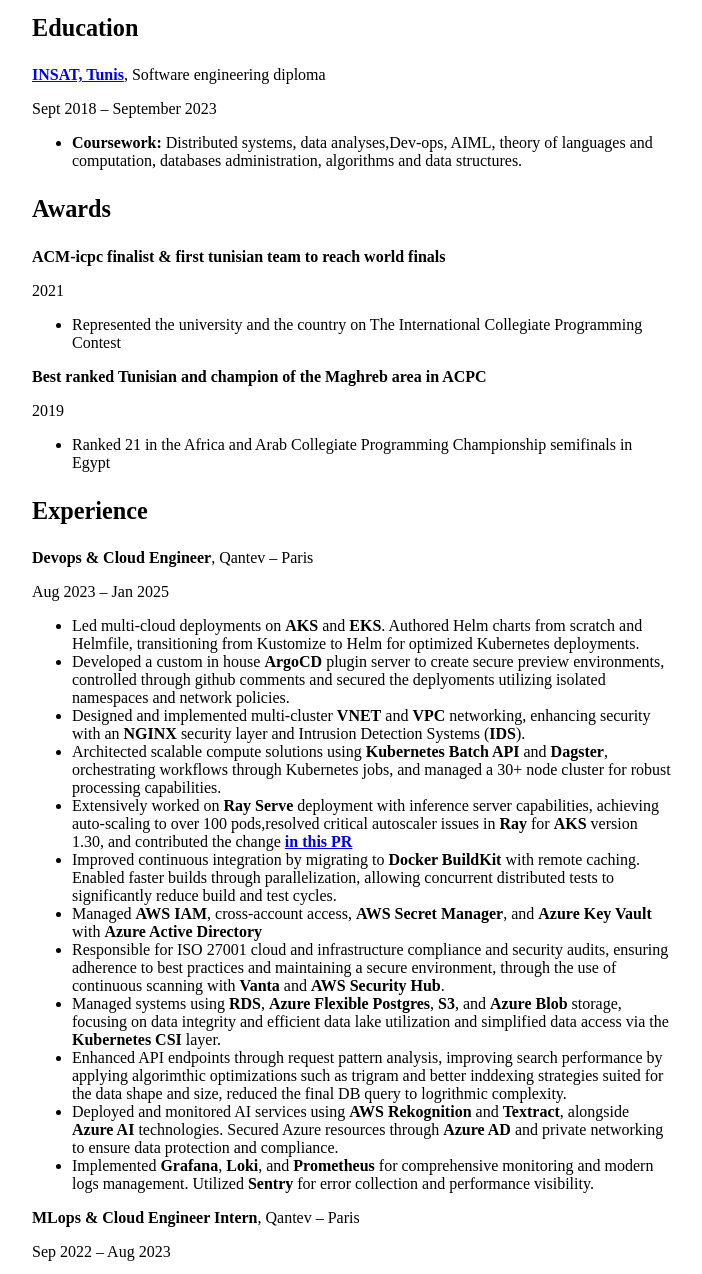
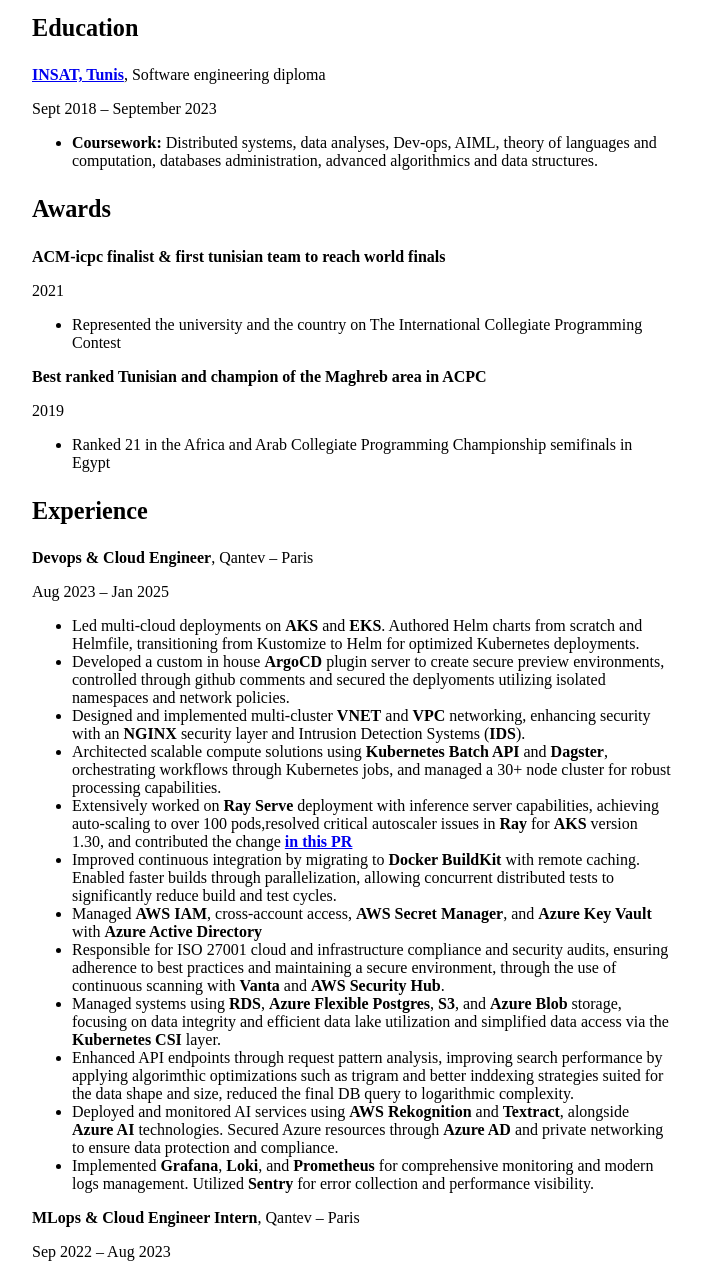
Before and after one commit to wadhah101/mycv, a plain HTML site: page website/index.html in a window 1280 px wide. Shown: the part 240-1514 px from the top of the page, without its empty margins (288-990 px from the left). Drawn offline with Linux system fonts and the light colour scheme.

Commit message:
fix typo

```diff
--- a/website/index.html
+++ b/website/index.html
@@ -56,15 +56,15 @@
       <ul class="itemize1">
         <li class="itemize">
           <span class="bchb8t-">Coursework:</span>
-          Distributed systems, data analyses,Dev-ops, AIML, theory of languages
-          and computation, databases administration, algorithms and data
-          structures.
+          Distributed systems, data analyses, Dev-ops, AIML, theory of languages
+          and computation, databases administration, advanced algorithmics and
+          data structures.
         </li>
       </ul>
     </div>
+
     <!-- l. 155 -->
     <p class="noindent"></p>
-
     <h3 class="sectionHead" id="awards"><a id="x1-3000"></a>Awards</h3>
     <div
       class="ajdustwidth"
@@ -168,7 +168,6 @@
           Kubernetes jobs, and managed a 30+ node cluster for robust processing
           capabilities.
         </li>
-
         <li class="itemize">
           Extensively worked on
           <span class="bchb8t-">Ray Serve</span>
@@ -202,6 +201,7 @@
           a secure environment, through the use of continuous scanning with
           <span class="bchb8t-">Vanta</span>
           and
+
           <span class="bchb8t-">AWS Security Hub</span>.
         </li>
         <li class="itemize">
@@ -218,7 +218,7 @@
           Enhanced API endpoints through request pattern analysis, improving
           search performance by applying algorimthic optimizations such as
           trigram and better inddexing strategies suited for the data shape and
-          size, reduced the final DB query to logrithmic complexity.
+          size, reduced the final DB query to logarithmic complexity.
         </li>
         <li class="itemize">
           Deployed and monitored AI services using
@@ -309,6 +309,7 @@
           Developed re-usable Bicep modules to simplify reproducible
           infrastructure deployments.
         </li>
+
         <li class="itemize">
           Developed Powershell scripts to further automate infrastructure
           management through Azure DevOps pipelines.
@@ -352,6 +353,7 @@
         </li>
       </ul>
     </div>
+
     <div
       class="ajdustwidth"
       style="margin-left: 0.00005em; margin-right: 0.00005em"
```
Also changed, not shown: 2 other files.
